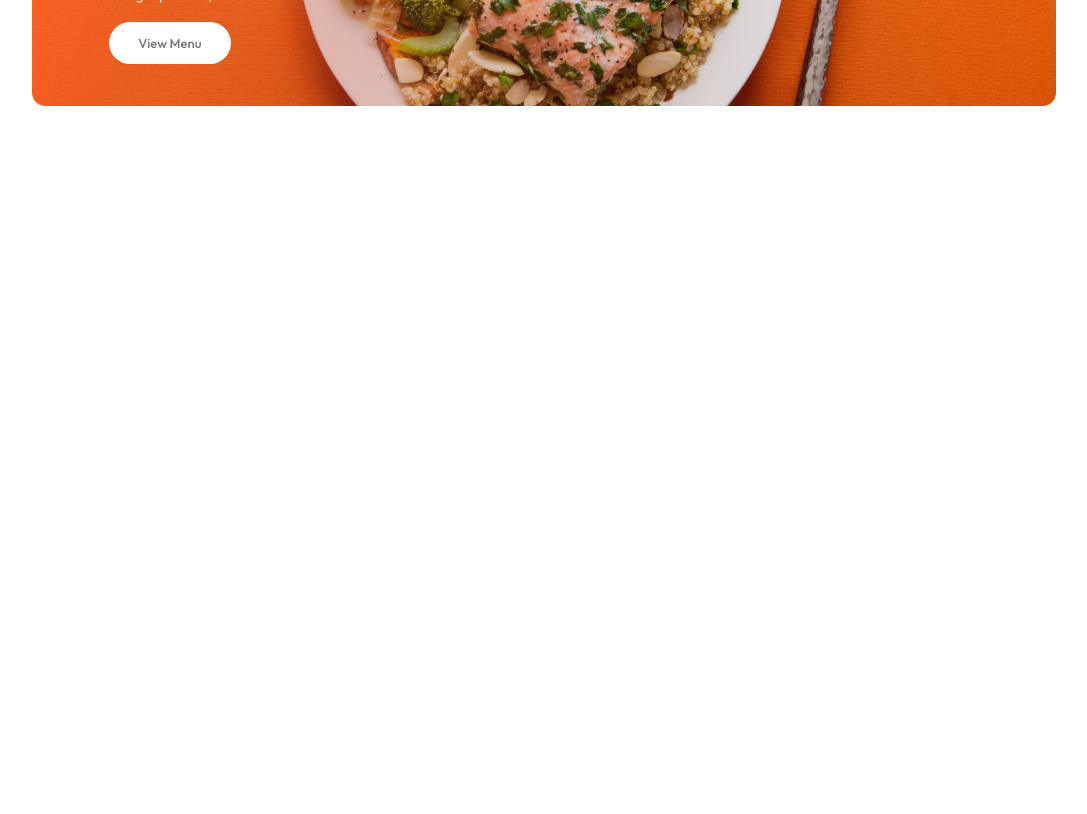
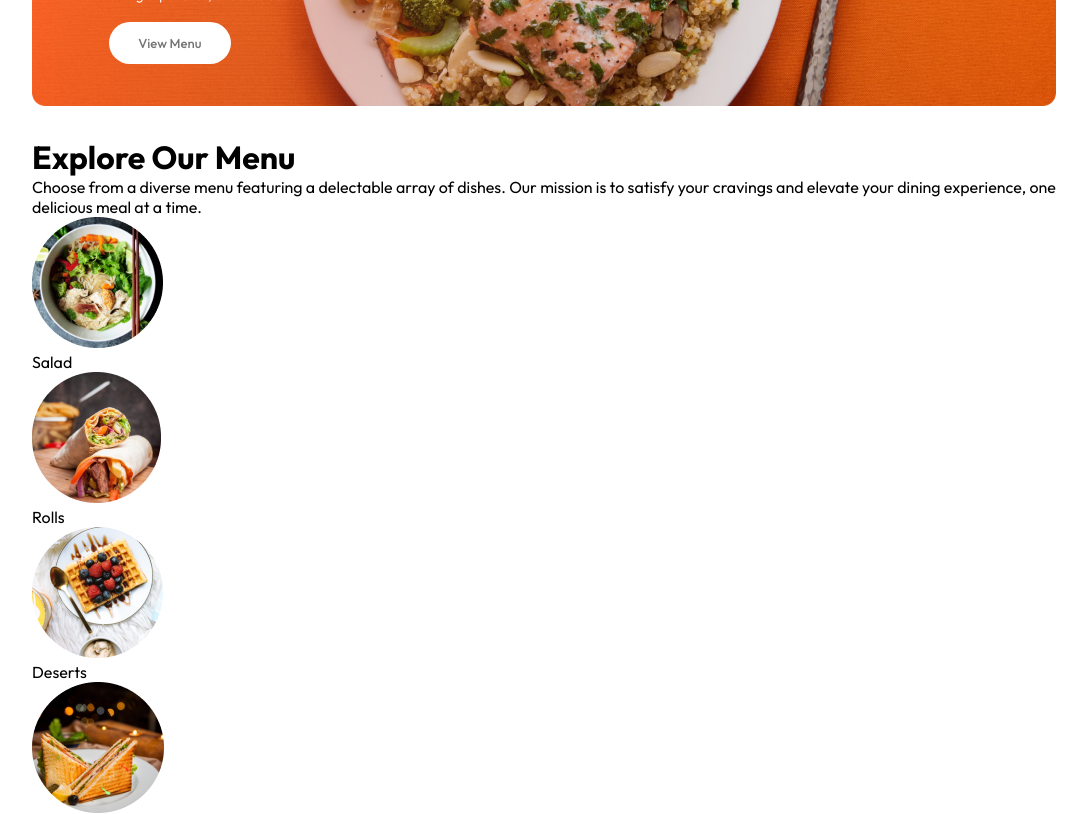
Before and after one commit to divyeshS81/Food--DEL, a React (Vite) app in the folder forntend/: page / in a window 1280 px wide. Shown: the part 440-1254 px from the top of the page, without its empty margins (96-1183 px from the left). Before the commit the page ends 800 px from the top, so only its background shows below. Built offline with nearby package versions, Linux system fonts and the light colour scheme.

Commit message:
create half page of explore food menu item page

```diff
--- a/forntend/src/components/ExploreMenu/ExploreMenu.jsx
+++ b/forntend/src/components/ExploreMenu/ExploreMenu.jsx
@@ -1,9 +1,22 @@
 import React from 'react'
 import './ExploreMenu.css'
+import { menu_list } from '../../assets/assets'
+
 const ExploreMenu = () => {
   return (
-    <div>
-
+    <div className='explore-menu' id='explore-menu'>
+        <h1>Explore Our Menu</h1>
+        <p className='explore-menu-text'>Choose from a diverse menu featuring a delectable array of dishes. Our mission is to satisfy your cravings and elevate your dining experience, one delicious meal at a time.</p>
+        <div className="explore-menu-list">
+            {menu_list.map((item,index)=>{
+                return (
+                    <div key={index} className='explore-menu-list-item'>
+                        <img src={item.menu_image} alt="" />
+                        <p>{item.menu_name}</p>
+                    </div>
+                )
+            })}
+        </div>
     </div>
   )
 }
--- a/forntend/src/pages/Home/Home.jsx
+++ b/forntend/src/pages/Home/Home.jsx
@@ -1,11 +1,13 @@
 import React from 'react'
 import './Home.css'
 import Header from '../../components/Header/Header'
+import ExploreMenu from '../../components/ExploreMenu/ExploreMenu'
 
 const Home = () => {
   return (
     <div>
       <Header/>
+      <ExploreMenu/>
     </div>
   )
 }
```
